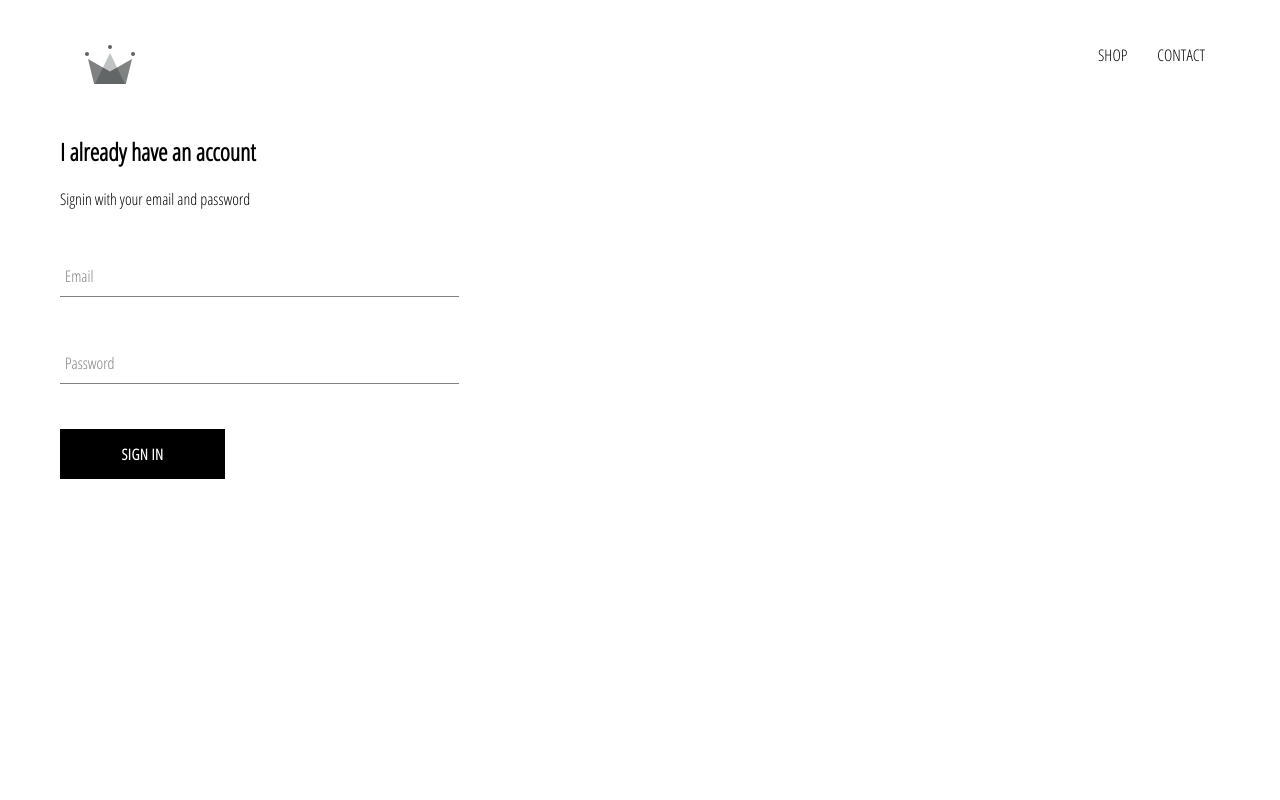
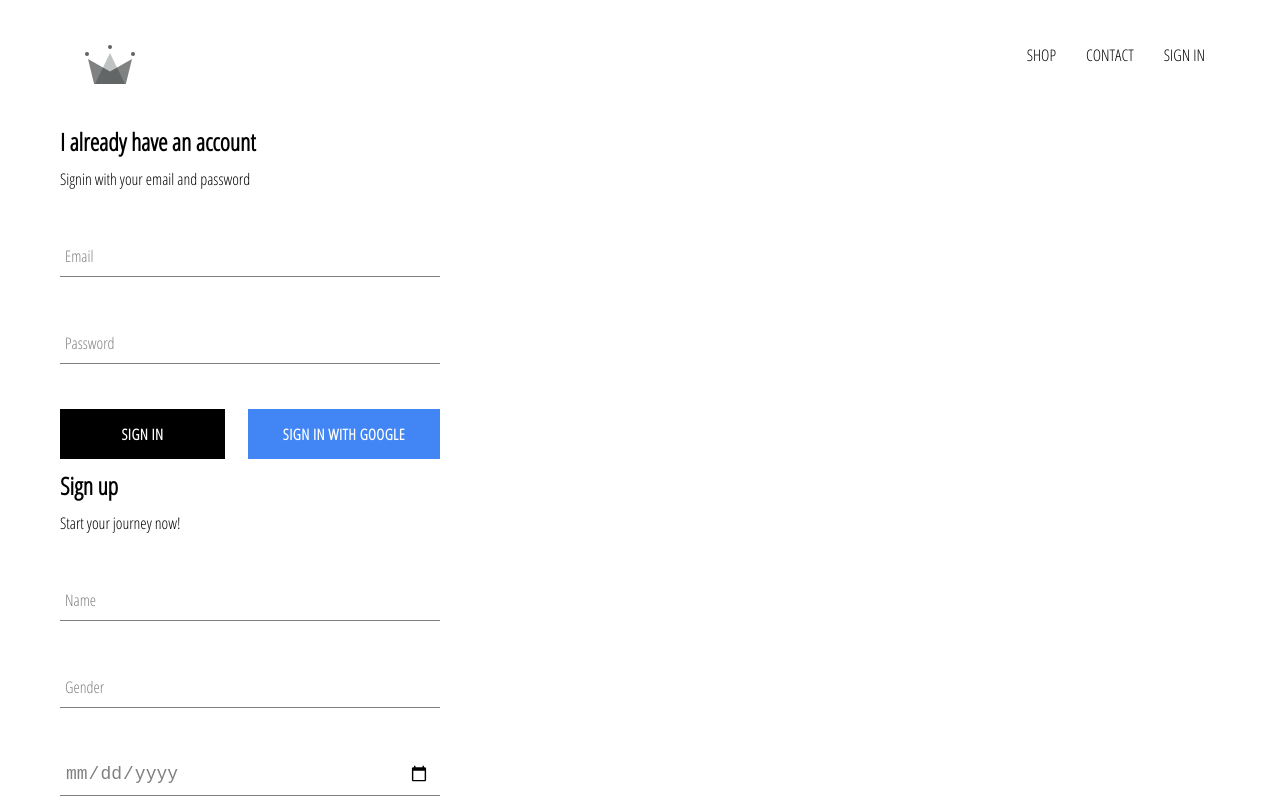
Before and after one commit to ashwinashok98/Ecomm, a React (Create React App) app: page /signin in a window 1280 px wide. Shown: the top 800 px of the page. Built offline with nearby package versions, Linux system fonts and the light colour scheme; no server answers.

Commit message:
integrated firebase to aplication

```diff
--- a/src/App.css
+++ b/src/App.css
@@ -6,3 +6,6 @@ a{
     text-decoration: none;
     color: black;
 }
+*{
+    box-sizing: border-box;
+}
--- a/src/App.js
+++ b/src/App.js
@@ -5,18 +5,33 @@ import Homepage from "./pages/homepage/homepage.component";
 import ShopPage from "./pages/shop/shop.component";
 import Header from "./components/header/header.component";
 import SignInAndSignUpPage from "./pages/sign-in-and-sign-up/sign-in-and-sign-up.component";
+import {auth} from './firebase/firebase.utils'
 
 class App extends Component {
   constructor() {
     super();
+    this.state={
+      currentUser:null
+    }
   }
+  unsubscribeFromAuth = null;
+
+  componentDidMount(){
+    this.unsubscribeFromAuth = auth.onAuthStateChanged(user =>{
+      this.setState({currentUser:user})
+    })
+  }
+
+componentWillUnmount(){
+  this.unsubscribeFromAuth();
+}
 
   render() {
 
     return (
 
       <div>
-        <Header/>
+        <Header currentUser = {this.state.currentUser}/>
         <Switch>
           <Route exact path="/" component={Homepage}/>
           <Route exact path="/shop" component={ShopPage}/>
--- a/src/components/custom-button/custom-button.component.jsx
+++ b/src/components/custom-button/custom-button.component.jsx
@@ -1,8 +1,8 @@
 import React from 'react';
 import './custom-button.styles.scss';
 
-const CustomButton =({children, ...otherProps}) => (
-    <button className='custom-button'{...otherProps}>
+const CustomButton =({children, isGoogleSignIn, ...otherProps}) => (
+    <button className={`${isGoogleSignIn? 'google-sign-in ':''}custom-button`}{...otherProps}>
         {children}
     </button>
 );
--- a/src/components/custom-button/custom-button.styles.scss
+++ b/src/components/custom-button/custom-button.styles.scss
@@ -19,4 +19,12 @@
       color: black;
       border: 1px solid black;
     }
+    &.google-sign-in{
+      background-color: #4285f4;
+      color: white;
+       &:hover{
+         background-color: #357ae8;
+         border: none;
+       }
+    }
   }
--- a/src/components/header/header.component.jsx
+++ b/src/components/header/header.component.jsx
@@ -2,8 +2,9 @@ import React from 'react';
 import { Link } from 'react-router-dom';
 import {ReactComponent as Logo} from '../../assets/crown.svg';
 import './header.styles.scss';
+import { auth } from '../../firebase/firebase.utils';
 
-const Header =()=>(
+const Header =({currentUser})=>(
     <div className='header'>
         <Link className='logo-container' to='/'>
             <Logo className='logo' />
@@ -11,6 +12,13 @@ const Header =()=>(
         <div className='options'>
             <Link className='option' to='/shop'>SHOP</Link>
             <Link className='option' to='/contact'>CONTACT</Link>
+            {
+                currentUser?
+                <div className='option' onClick={()=> auth.signOut()} >SIGN OUT</div>
+                :
+                <Link className='option' to='/signin'>SIGN IN</Link>
+            }
+
 
         </div>
     </div>
--- a/src/components/header/header.styles.scss
+++ b/src/components/header/header.styles.scss
@@ -20,6 +20,7 @@
 
       .option {
         padding: 10px 15px;
+        cursor: pointer;
       }
     }
   }
--- a/src/components/sign-in/sign-in.component.jsx
+++ b/src/components/sign-in/sign-in.component.jsx
@@ -1,41 +1,55 @@
-import React from 'react';
-import './sign-in.styles.scss';
-import FormInput from '../form-input/form-input.component';
-import CustomButton from '../custom-button/custom-button.component';
-class SignIn extends React.Component{
-    constructor(props){
-        super(props);
-        this.state ={
-            email:'',
-            password:''
-        }
-    }
-    handleSubmit =event=>{
-        event.preventDefault();
-        this.setState({email:'',password:''})
-    }
-    handleChange =event=>{
-        const {name,value} = event.target;
-        this.setState({[name]:value})
-    }
-    render(){
-        return(
-            <div className='sign-in'>
-                <h2>I already have an account</h2>
-                <span>Signin with your email and password</span>
-                <form onSubmit={this.handleSubmit}>
-                    <FormInput name='email' value={this.state.email} handleChange={this.handleChange} label = 'Email' required />
+import React from "react";
+import "./sign-in.styles.scss";
+import FormInput from "../form-input/form-input.component";
+import CustomButton from "../custom-button/custom-button.component";
+import { signInWithGoogle } from "../../firebase/firebase.utils";
+class SignIn extends React.Component {
+  constructor(props) {
+    super(props);
+    this.state = {
+      email: "",
+      password: "",
+    };
+  }
+  handleSubmit = (event) => {
+    event.preventDefault();
+    this.setState({ email: "", password: "" });
+  };
+  handleChange = (event) => {
+    const { name, value } = event.target;
+    this.setState({ [name]: value });
+  };
+  render() {
+    return (
+      <div className="sign-in">
+        <h2 className="title">I already have an account</h2>
+        <span>Signin with your email and password</span>
+        <form onSubmit={this.handleSubmit}>
+          <FormInput
+            name="email"
+            value={this.state.email}
+            handleChange={this.handleChange}
+            label="Email"
+            required
+          />
 
-                    <FormInput type = "password" name='password' value={this.state.password} handleChange={this.handleChange} label = 'Password' required />
-
-                    <CustomButton type='submit' >Sign in</CustomButton>
-                </form>
-            </div>
-
-        );
-
-    }
-
-
+          <FormInput
+            type="password"
+            name="password"
+            value={this.state.password}
+            handleChange={this.handleChange}
+            label="Password"
+            required
+          />
+          <div className="buttons">
+            <CustomButton type="submit">Sign in</CustomButton>
+            <CustomButton onClick={signInWithGoogle} isGoogleSignIn>
+              Sign in with google
+            </CustomButton>
+          </div>
+        </form>
+      </div>
+    );
+  }
 }
 export default SignIn;
--- a/src/components/sign-in/sign-in.styles.scss
+++ b/src/components/sign-in/sign-in.styles.scss
@@ -1,8 +1,12 @@
-.sign-in{
-    width:30vw;
+.sign-in {
+  width: 380px;
+  display: flex;
+  flex-direction: column;
+  .title {
+    margin: 10px 0;
+  }
+  .buttons {
     display: flex;
-    flex-direction: column;
-    .title{
-        margin:10px 0;
-    }
+    justify-content: space-between;
+  }
 }
--- /dev/null
+++ b/src/components/sign-up/sign-up.component.jsx
@@ -0,0 +1,43 @@
+import React from 'react';
+import './sign-up.styles.scss';
+import FormInput from '../form-input/form-input.component';
+import CustomButton from '../custom-button/custom-button.component';
+class SignUp extends React.Component{
+    constructor(props){
+        super(props);
+        this.state={
+                name:'',
+                gender:'',
+                DOB:'',
+                email:'',
+                password:''
+
+            };
+    }
+    handleSubmit =event=>{
+        event.preventDefault();
+        this.setState({name:'',gender:'',DOB:'',email:'',password:''})
+    }
+    handleChange =event=>{
+        const {name,value} = event.target;
+        this.setState({[name]:value})
+    }
+    render(){
+        return(
+            <div className='sign-up'>
+                <h2 className='title'>Sign up</h2>
+                <span>Start your journey now!</span>
+                <form onSubmit={this.handleSubmit}>
+                    <FormInput type="text" name='name' value={this.state.name} handleChange={this.handleChange} label="Name" required/>
+                    <FormInput type="text" name='gender' value={this.state.gender} label="Gender" handleChange={this.handleChange} required/>
+                    <FormInput type="date" name='date' value={this.state.DOB} handleChange={this.handleChange} placeholder="Date" required/>
+                    <FormInput name='email' name='email' value={this.state.email} handleChange={this.handleChange} label = 'Email' required />
+                    <FormInput type="password" name='password' value={this.state.password} handleChange={this.handleChange} label="Password" required/>
+                    <CustomButton type="submit">SignUp</CustomButton>
+                </form>
+            </div>
+        );
+    }
+
+}
+export default SignUp;
--- /dev/null
+++ b/src/components/sign-up/sign-up.styles.scss
@@ -0,0 +1,9 @@
+.sign-up {
+    display: flex;
+    flex-direction: column;
+    width: 380px;
+
+    .title {
+      margin: 10px 0;
+    }
+  }
--- /dev/null
+++ b/src/firebase/firebase.utils.js
@@ -0,0 +1,21 @@
+import firebase from "firebase/app";
+import "firebase/firestore";
+import "firebase/auth";
+const config = {
+  apiKey: "AIzaSyCgWuss0qzo0qxqLUMs4Q7U01zng00ZfrQ",
+  authDomain: "ecomm-db-4566c.firebaseapp.com",
+  projectId: "ecomm-db-4566c",
+  storageBucket: "ecomm-db-4566c.appspot.com",
+  messagingSenderId: "594940764766",
+  appId: "1:594940764766:web:1ed7f20aba0ae586a0cacf",
+  measurementId: "G-0PN0PYY25V",
+};
+firebase.initializeApp(config);
+export const auth= firebase.auth();
+export const firestore= firebase.firestore();
+
+const provider = new firebase.auth.GoogleAuthProvider();
+provider.setCustomParameters({prompt:'select_account'});
+export const signInWithGoogle = () => auth.signInWithPopup(provider);
+
+export default firebase;
--- a/src/pages/sign-in-and-sign-up/sign-in-and-sign-up.component.jsx
+++ b/src/pages/sign-in-and-sign-up/sign-in-and-sign-up.component.jsx
@@ -1,9 +1,11 @@
 import React from 'react';
 import './sign-in-and-sign-up.styles.scss';
 import SignIn from '../../components/sign-in/sign-in.component';
+import SignUp from '../../components/sign-up/sign-up.component';
 const SignInAndSignUpPage =()=>(
     <div className='sign-in-and-sign-up'>
         <SignIn/>
+        <SignUp/>
     </div>
 );
 export default SignInAndSignUpPage;
```
